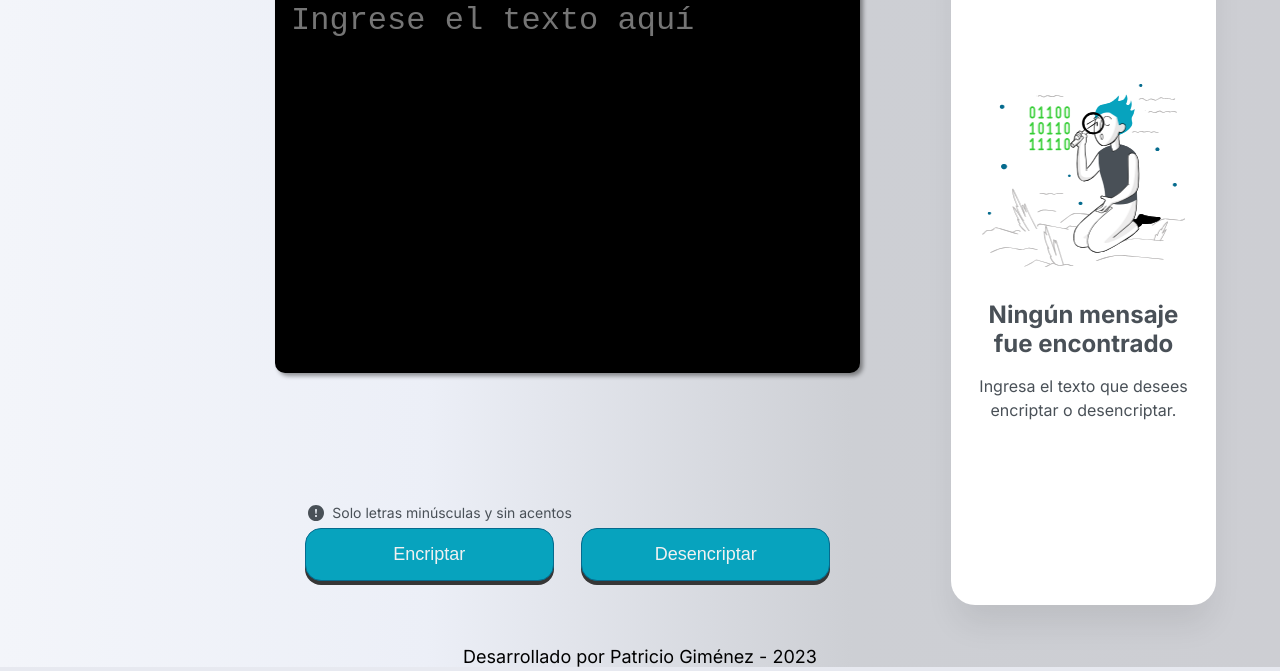
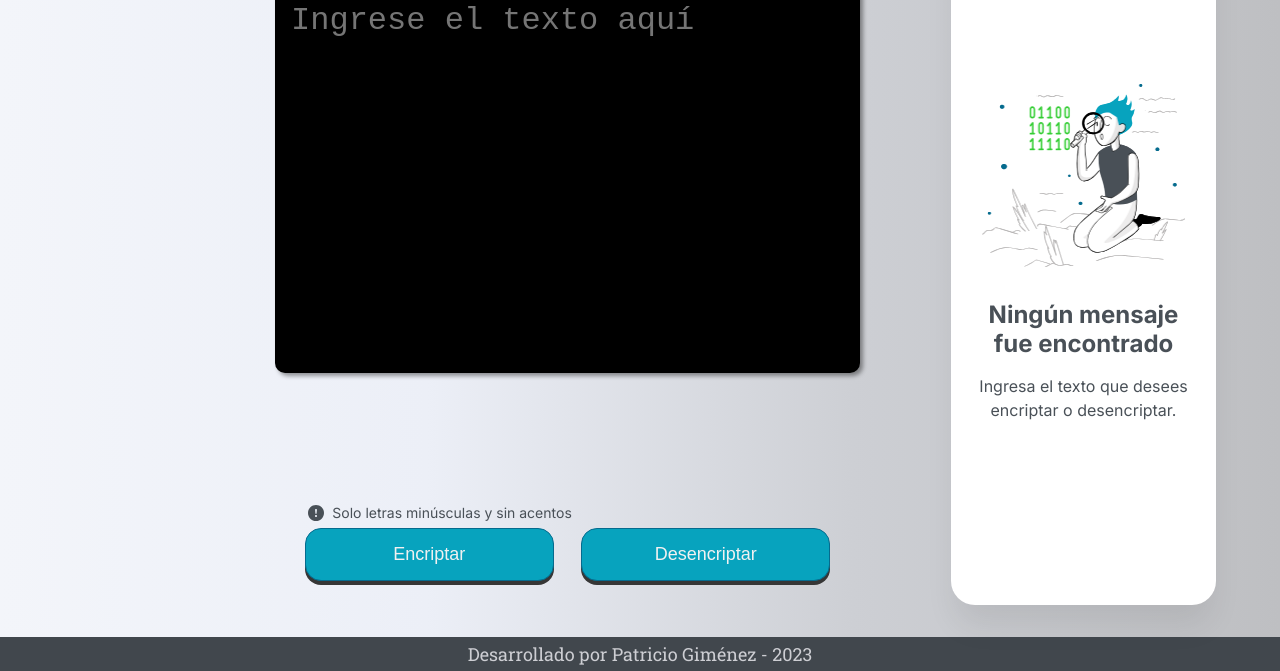
Before and after one commit to Patricio2308/Encriptador-Alura, a plain HTML site: page index.html in a window 1280 px wide. Shown: the part 147-818 px from the top of the page. Drawn offline with Linux system fonts and the light colour scheme.

Commit message:
Se agrega background al footer

```diff
--- a/index.html
+++ b/index.html
@@ -10,6 +10,7 @@
     <link rel="preconnect" href="https://fonts.googleapis.com">
     <link rel="preconnect" href="https://fonts.gstatic.com" crossorigin>
     <link href="https://fonts.googleapis.com/css2?family=Inter:wght@400;700&display=swap" rel="stylesheet">
+    <link href="https://fonts.googleapis.com/css2?family=Roboto+Slab&display=swap" rel="stylesheet">
     <link rel="icon" href="img/icono.ico" type="image/x-icon">
     <title>Encriptador</title>
 </head>
@@ -69,7 +70,9 @@
 
     </div>
 
-    <footer> <strong> Desarrollado por Patricio Giménez - 2023 </strong></footer>
+    <footer>
+        <strong> Desarrollado por Patricio Giménez - 2023 </strong>
+    </footer>
 
     <script src="script.js"></script>
 </body>
--- a/style.css
+++ b/style.css
@@ -1,6 +1,6 @@
 body {
     background-color: #e7e9f0;
-    background-image: linear-gradient(90deg, #f3f5fa, #eceff7, #cdcfd4, #cdced3);
+    background-image: linear-gradient(90deg, #f3f5fa, #eceff7, #cdcfd4, #bebfc2);
     font-family: 'Inter', sans-serif;
 }
 
@@ -9,7 +9,7 @@ body {
     justify-content: space-between;
     margin: 2rem auto;
     height: 90vh;
-    width: 90%;
+    width: 90vw;
 }
 
 .logo {
@@ -212,12 +212,14 @@ body {
 
 footer {
     width: 100%;
-    height: 1.8rem;
+    padding: 0.5rem 0;
     display: flex;
+    justify-content: center;
+    font-family: 'Roboto Slab', serif;
+    font-size: large;
+    color: #cdced3;
     text-align: center;
-    align-items: end;
-    justify-content: center;
-    font-size: large;
+    background-color: #41474d;
 }
 
 @media screen and (max-width:768px) {
```
